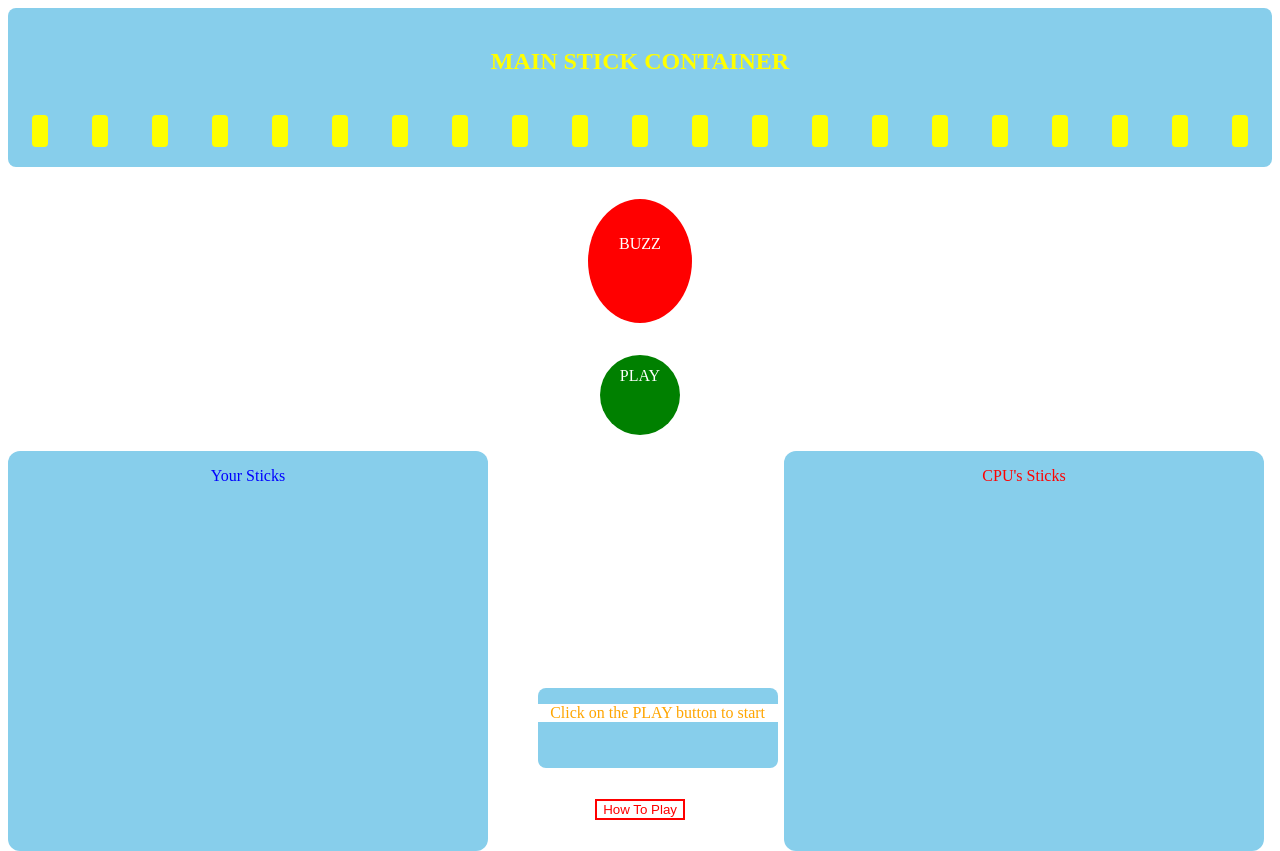
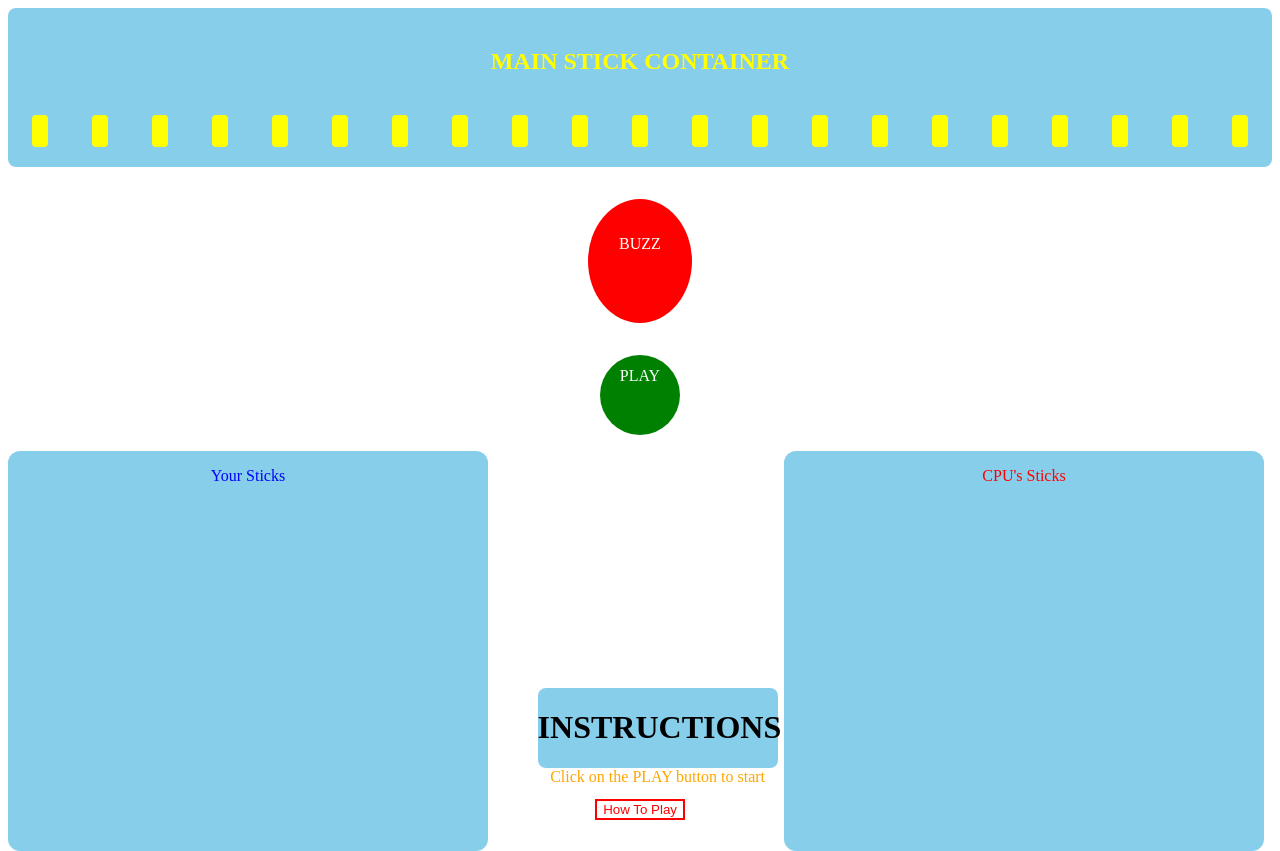
Before and after one commit to vikramj74/DontPickTheLastOne, a plain HTML site: page index.html in a window 1280 px wide. Drawn offline with nearby package versions, Linux system fonts and the light colour scheme.

Commit message:
Instructions heading added to index.html

```diff
--- a/index.html
+++ b/index.html
@@ -85,6 +85,7 @@
 
 
 		<div id="status_box">
+		 	<h1 id="status_h">INSTRUCTIONS</h1>
 		 	<p id="status_p">Click on the PLAY button to start</p>
 		 </div>
 
```
